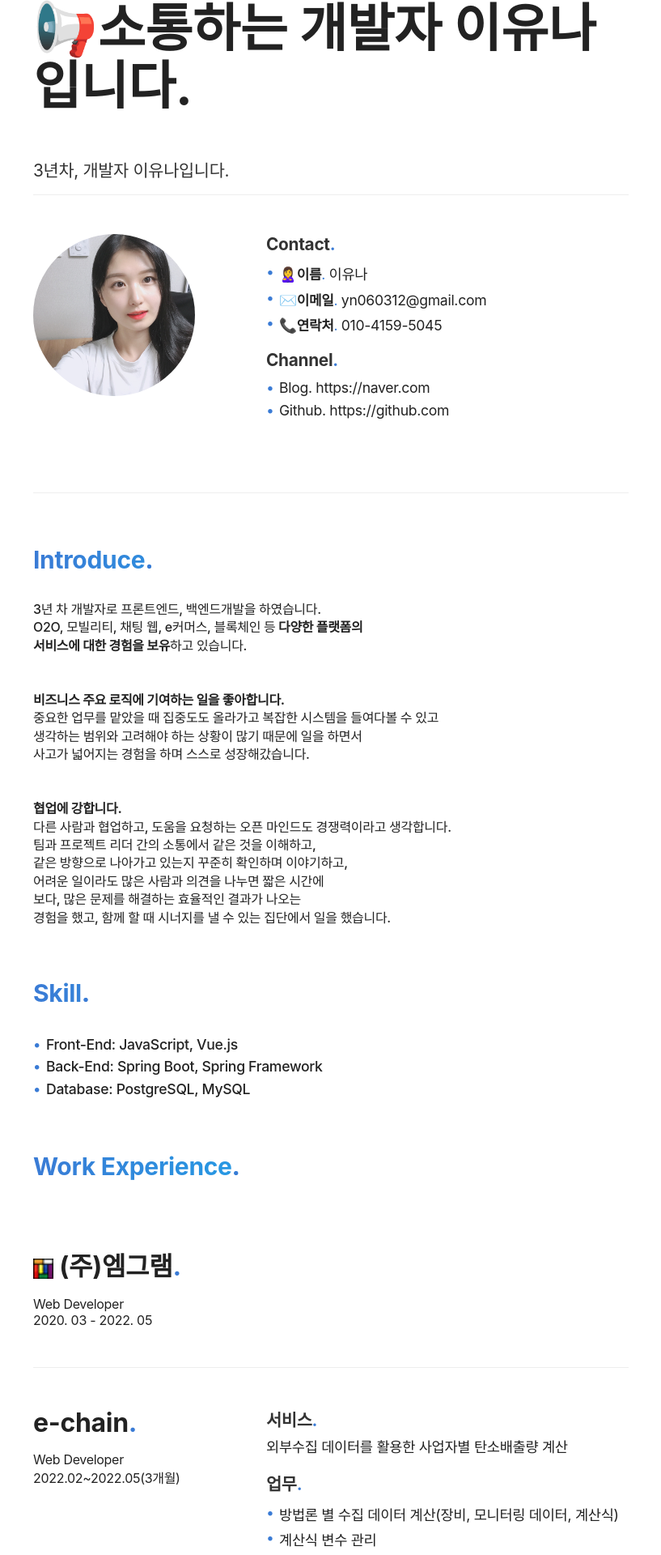
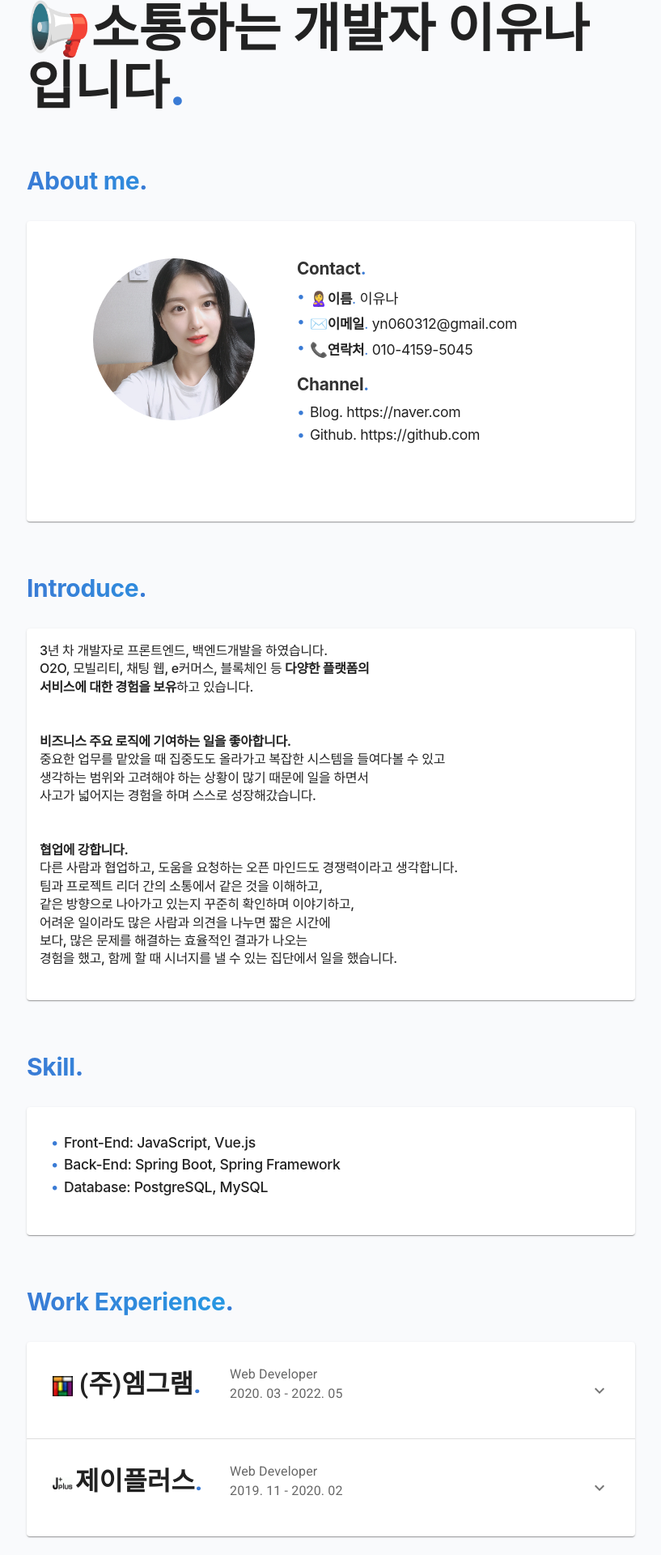
Before and after one commit to youunaa/leeyuna-profile, a React (Create React App) app: page / in a window 1280 px wide. Shown: the part 61-1981 px from the top of the page at 81% size, without its empty margins (227-1044 px from the left). Built offline with nearby package versions, Linux system fonts and the light colour scheme.

Commit message:
section 카드 형태로 변경 - Material ui 적용

```diff
--- a/src/App.css
+++ b/src/App.css
@@ -50,6 +50,8 @@
 }
 
 .profile-img {
+  display: block;
+  margin: 0px auto;
   width: 200px;
   height: 200px;
   border-radius: 70%;
--- a/src/App.js
+++ b/src/App.js
@@ -1,10 +1,27 @@
 import './App.css';
 import './badge.css';
+import * as React from 'react';
+
 import profileImg from './profile3.jpg';
 import emgram from './emgram.png';
 import jplus from './jplus.PNG';
 
+import Card from '@mui/material/Card';
+import CardContent from '@mui/material/CardContent';
+
+import Accordion from '@mui/material/Accordion';
+import AccordionDetails from '@mui/material/AccordionDetails';
+import AccordionSummary from '@mui/material/AccordionSummary';
+import Typography from '@mui/material/Typography';
+import ExpandMoreIcon from '@mui/icons-material/ExpandMore';
+
 function App() {
+
+   const [expanded, setExpanded] = React.useState(false);
+
+   const handleChange = (panel) => (event, isExpanded) => {
+      setExpanded(isExpanded ? panel : true);
+   };
 
    return (
       <div className="App">
@@ -12,13 +29,18 @@ function App() {
             <section>
                <h1>
                   <span role="img">📢</span>
-                  소통하는 개발자 이유나 입니다.
-                  {/* <span className="period-mark">.</span> */}
+                  소통하는 개발자 이유나 입니다
+                  <span className="period-mark">.</span>
                </h1>
-               <h5 className="intro">
-                  3년차, 개발자 이유나입니다.
-               </h5>
-               <div className="row">
+            </section>
+
+            <section>
+               <h2 className="subject">
+                  About me<span className="period-mark">.</span>
+               </h2>
+               <Card sx={{ minWidth: 275 }}>
+                  <CardContent>
+                     <div className="last row" style={{ padding: '30px' }}>
                         <div className="row-left">
                            <img src={profileImg} alt="profile" className="profile-img" />
                         </div>
@@ -54,9 +76,17 @@ function App() {
                            </div>
                         </div>
                      </div>
+                  </CardContent>
+               </Card>
+            </section>
+
+            <section>
                <h2 className="subject">
                   Introduce<span className="period-mark">.</span>
                </h2>
+
+               <Card sx={{ minWidth: 275 }}>
+                  <CardContent>
                      <p className="big-paragraph">
                         3년 차 개발자로 프론트엔드, 백엔드개발을 하였습니다.<br />
                         O2O, 모빌리티, 채팅 웹, e커머스, 블록체인 등
@@ -77,36 +107,52 @@ function App() {
                         보다, 많은 문제를 해결하는 효율적인 결과가 나오는 <br />
                         경험을 했고, 함께 할 때 시너지를 낼 수 있는 집단에서 일을 했습니다.
                      </p>
+                  </CardContent>
+               </Card>
             </section>
 
             <section>
                <h2 className="subject">
                   Skill<span className="period-mark">.</span>
                </h2>
+               <Card sx={{ minWidth: 275 }}>
+                  <CardContent style={{ padding: '30px' }}>
                      <ul style={{ fontWeight: '500' }}>
                         <li>Front-End: JavaScript, Vue.js</li>
                         <li>Back-End: Spring Boot, Spring Framework</li>
                         <li>Database: PostgreSQL, MySQL</li>
                      </ul>
+                  </CardContent>
+               </Card>
             </section>
 
             <section>
                <h2 className="subject">
                   Work Experience<span className="period-mark">.</span>
                </h2>
-               <div className="row">
-                  <div className="row-left">
+
+               <Accordion style={{ padding: '1rem' }} expanded={expanded === 'true'} onChange={handleChange('true')}>
+                  <AccordionSummary
+                     expandIcon={<ExpandMoreIcon />}
+                     aria-controls="panel1bh-content"
+                     id="panel1bh-header"
+                  >
+                     <Typography sx={{ width: '33%', flexShrink: 0 }}>
                         <h3>
                            <img src={emgram} alt="profile" style={{ verticalAlign: 'middle', width: '25px' }} />
                            &nbsp;(주)엠그램<span className="period-mark">.</span>
                         </h3>
+                     </Typography>
+                     <Typography sx={{ color: 'text.secondary' }}>
                         <span className="role">Web Developer</span>
                         <span>
                            <time>2020. 03</time> - 2022. 05
                         </span>
-                  </div>
-               </div>
+                     </Typography>
+                  </AccordionSummary>
 
+                  <AccordionDetails>
+                     <Typography>
                         <div className="row">
                            <div className="row-left">
                               <h3>
@@ -144,7 +190,6 @@ function App() {
                               </div>
                            </div>
                         </div>
-
                         <div className="row">
                            <div className="row-left">
                               <h3>
@@ -196,7 +241,6 @@ function App() {
                               </div>
                            </div>
                         </div>
-
                         <div className="row">
                            <div className="row-left">
                               <h3>
@@ -322,7 +366,7 @@ function App() {
                            </div>
                         </div>
 
-               <div className="row">
+                        <div className="last row">
                            <div className="row-left">
                               <h3>
                                  제클린<span className="period-mark">.</span>
@@ -360,21 +404,32 @@ function App() {
                               </div>
                            </div>
                         </div>
+                     </Typography>
+                  </AccordionDetails>
+               </Accordion>
 
-               <div className="row">
-                  <div className="row-left">
+               <Accordion style={{ padding: '1rem' }} expanded={expanded === 'true'} onChange={handleChange('true')}>
+                  <AccordionSummary
+                     expandIcon={<ExpandMoreIcon />}
+                     aria-controls="panel2bh-content"
+                     id="panel2bh-header"
+                  >
+                     <Typography sx={{ width: '33%', flexShrink: 0 }}>
                         <h3>
-                        <img src={jplus} alt="profile" style={{ verticalAlign: 'middle', width: '50px', marginRight: '11px' }} />
+                           <img src={jplus} alt="profile" style={{ verticalAlign: 'middle', width: '25px', marginRight: '3px' }} />
                            제이플러스
                            <span className="period-mark">.</span>
                         </h3>
+                     </Typography>
+                     <Typography sx={{ color: 'text.secondary' }}>
                         <span className="role">Web Developer</span>
                         <span>
                            <time>2019. 11</time> - 2020. 02
                         </span>
-                  </div>
-               </div>
-
+                     </Typography>
+                  </AccordionSummary>
+                  <AccordionDetails>
+                     <Typography>
                         <div className="row">
                            <div className="row-left">
                               <h3>
@@ -420,7 +475,7 @@ function App() {
                               </div>
                            </div>
                         </div>
-               <div className="row">
+                        <div className="first row">
                            <div className="row-left">
                               <h3>
                                  <a className='service link'
@@ -465,6 +520,10 @@ function App() {
                               </div>
                            </div>
                         </div>
+                     </Typography>
+                  </AccordionDetails>
+               </Accordion>
+
             </section>
 
             <section>
--- a/src/index.css
+++ b/src/index.css
@@ -8,11 +8,12 @@
 
 html,
 body {
+  background-color: #F9FAFC;
   margin-left: 0;
   font-size: 16px;
   word-break: keep-all;
-  /* font-family: -apple-system,BlinkMacSystemFont,"Segoe UI",Helvetica,Arial,sans-serif,"Apple Color Emoji","Segoe UI Emoji"; */
-  font-family: "Inter", 'NotoSansKR', "Helvetica Neue", Helvetica, Arial, "맑은 고딕", malgun gothic, "돋움", Dotum, sans-serif, "Apple Color Emoji", "Noto Color Emoji";
+  font-family: -apple-system,BlinkMacSystemFont,"Segoe UI",Helvetica,Arial,sans-serif,"Apple Color Emoji","Segoe UI Emoji";
+  /* font-family: "Inter", 'NotoSansKR', "Helvetica Neue", Helvetica, Arial, "맑은 고딕", malgun gothic, "돋움", Dotum, sans-serif, "Apple Color Emoji", "Noto Color Emoji"; */
   letter-spacing: -0.3px;
   color: #222222;
   padding-bottom: 2rem;
@@ -32,6 +33,7 @@ body:before {
   background: #00d2ff;
   background: -webkit-gradient(linear, left top, right top, from(#3a7bd5), to(#00d2ff));
   background: linear-gradient(90deg, #3a7bd5, #00d2ff);
+  background-color: #F9FAFC;
 }
 
 @media screen and (max-width: 960px) {
@@ -52,10 +54,11 @@ body:before {
   height: 10px;
   background: #00d2ff;
   background: linear-gradient(to right, #3a7bd5, #00d2ff);
+  background-color: #F9FAFC;
 }
 
 section {
-  padding: 0 2rem;
+  padding: 0 1.5rem;
 }
 
 p {
@@ -163,10 +166,14 @@ ul>li:before {
   }
 }
 
+.last.row {
+  border-bottom: none;
+}
+
 .row {
   display: flex;
   padding: 3rem 0;
-  border-bottom: 1px solid #eeeeee;
+  border-bottom: 1px solid #ddd;
   text-align: left;
 }
 
```
Lines whose indentation alone changed are shown as unchanged.
